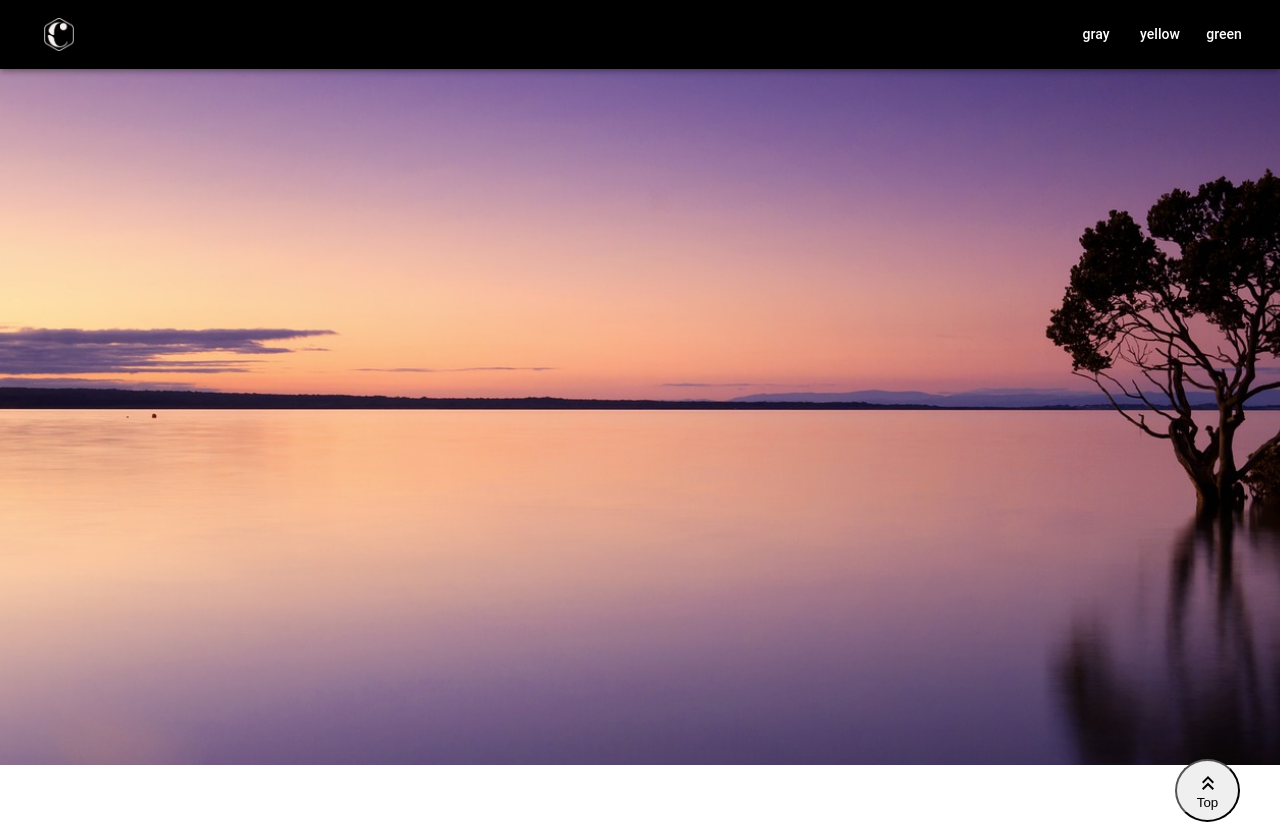
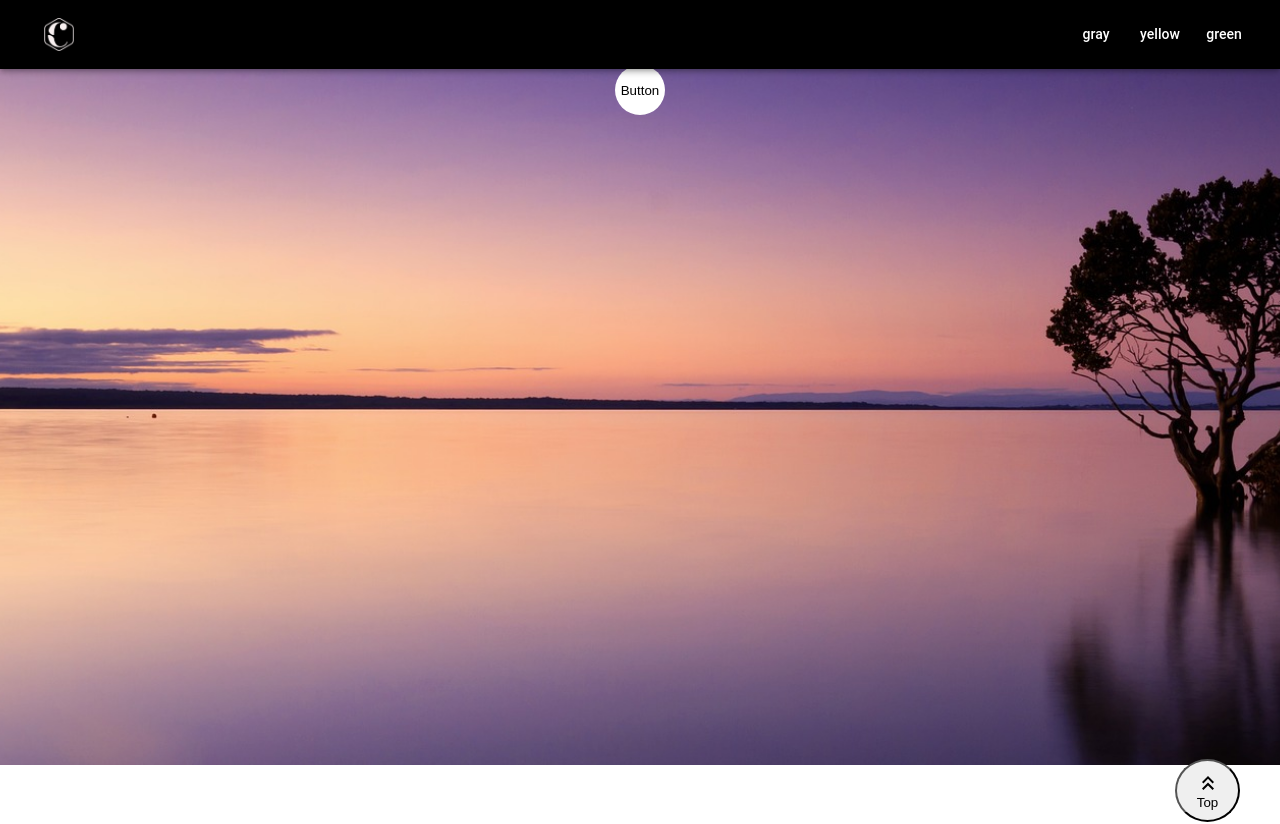
Before and after one commit to CeyncFuture/portfolio, a React (Create React App) app: page / in a window 1280 px wide. Shown: the top 824 px of the page. Built offline with nearby package versions, Linux system fonts and the light colour scheme.

Commit message:
remove npm library and implemented sample button

```diff
--- a/config/webpack.config.js
+++ /dev/null
@@ -1,31 +0,0 @@
-/**
- * author Thilina Pahalagedara
- * created on 10-07-2024-15h-20m
- * github: https://github.com/Pahalagedara
- * copyright 2024
- */
-
-import path from "path";
-import colors from "../src/assets/styles/colors"
-
-module.exports = {
-  module: {
-    rules: [
-      {
-        test: /\.scss$/,
-        use: [
-          "style-loader",
-          "css-loader",
-          {
-            loader: "sass-loader",
-            options: {
-              additionalData: Object.keys(colors)
-                .map((key) => `$${key}: ${colors[key]};`)
-                .join("\n"),
-            },
-          },
-        ],
-      },
-    ],
-  },
-};
--- a/package.json
+++ b/package.json
@@ -45,10 +45,5 @@
       "last 1 firefox version",
       "last 1 safari version"
     ]
-  },
-  "devDependencies": {
-    "sass": "^1.77.7",
-    "sass-loader": "^14.2.1",
-    "sass-resources-loader": "^2.2.5"
   }
 }
--- /dev/null
+++ b/src/components/buttons/elements/RoundedButton.jsx
@@ -0,0 +1,21 @@
+import ButtonBase from "@mui/material/ButtonBase";
+
+const RoundedButton = ( props ) => {
+  return (
+    <ButtonBase
+      sx={{
+        borderRadius: 50,
+        height: 50,
+        width: 50,
+        backgroundColor: "primary.main",
+        "&:hover": {
+          backgroundColor: "primary.light",
+        },
+      }}
+    >
+      { props.children || "Button"}
+    </ButtonBase>
+  );
+};
+
+export default RoundedButton;
--- a/src/components/buttons/index.jsx
+++ b/src/components/buttons/index.jsx
@@ -0,0 +1,6 @@
+/* eslint-disable import/no-anonymous-default-export */
+import RoundedButton from "./elements/RoundedButton";
+
+export default {
+    RoundedButton,
+}
--- a/src/pages/client/Home.jsx
+++ b/src/pages/client/Home.jsx
@@ -2,6 +2,7 @@ import React from "react";
 import { ParallaxBanner } from "react-scroll-parallax";
 
 import bg_1 from "../../assets/images/background/bg_1.jpg";
+import RoundedButton from "../../components/buttons/elements/RoundedButton";
 
 const Home = () => {
   return (
@@ -9,7 +10,7 @@ const Home = () => {
       <div
         style={{ height: "700px", backgroundColor: "red", width: "100%" }}
       >
-
+        <RoundedButton />
       </div>
     </ParallaxBanner>
   );
```
Also changed, not shown: 1 other file (tests, documents, lock files or other folders).
